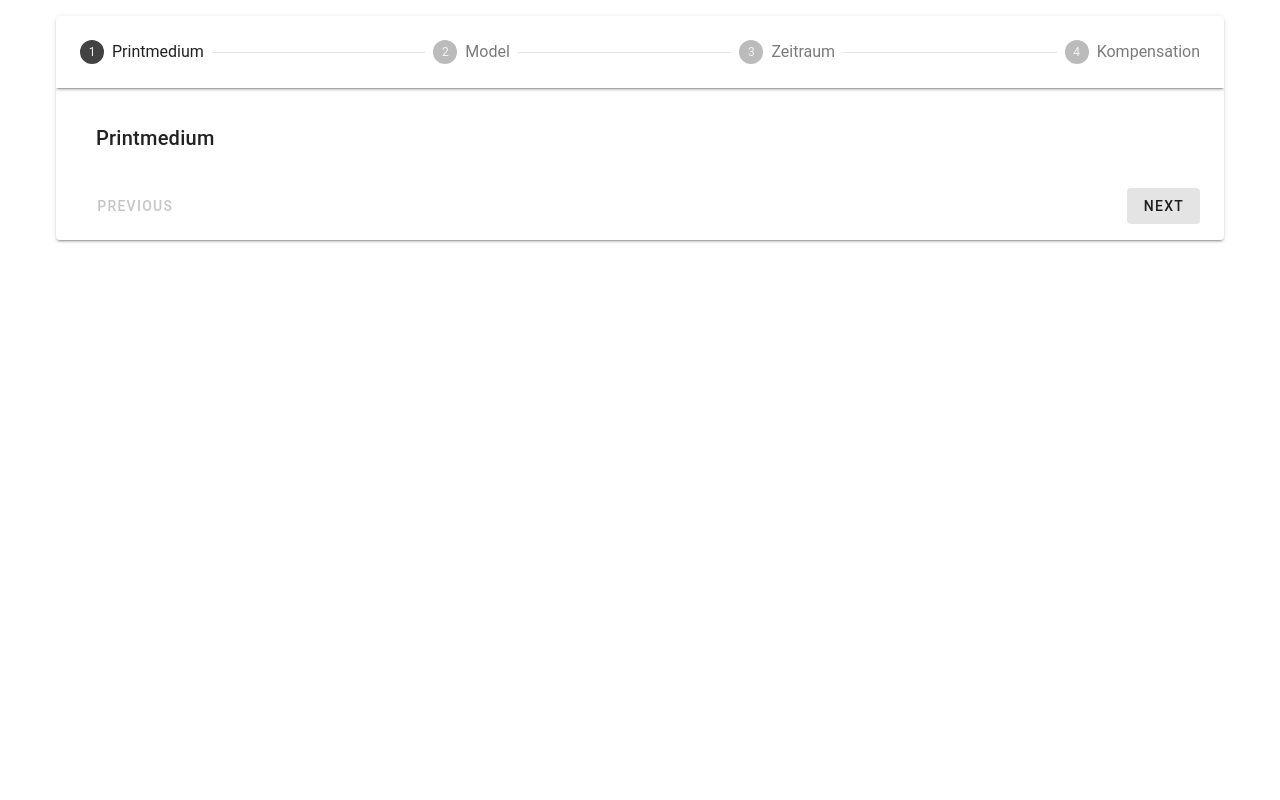
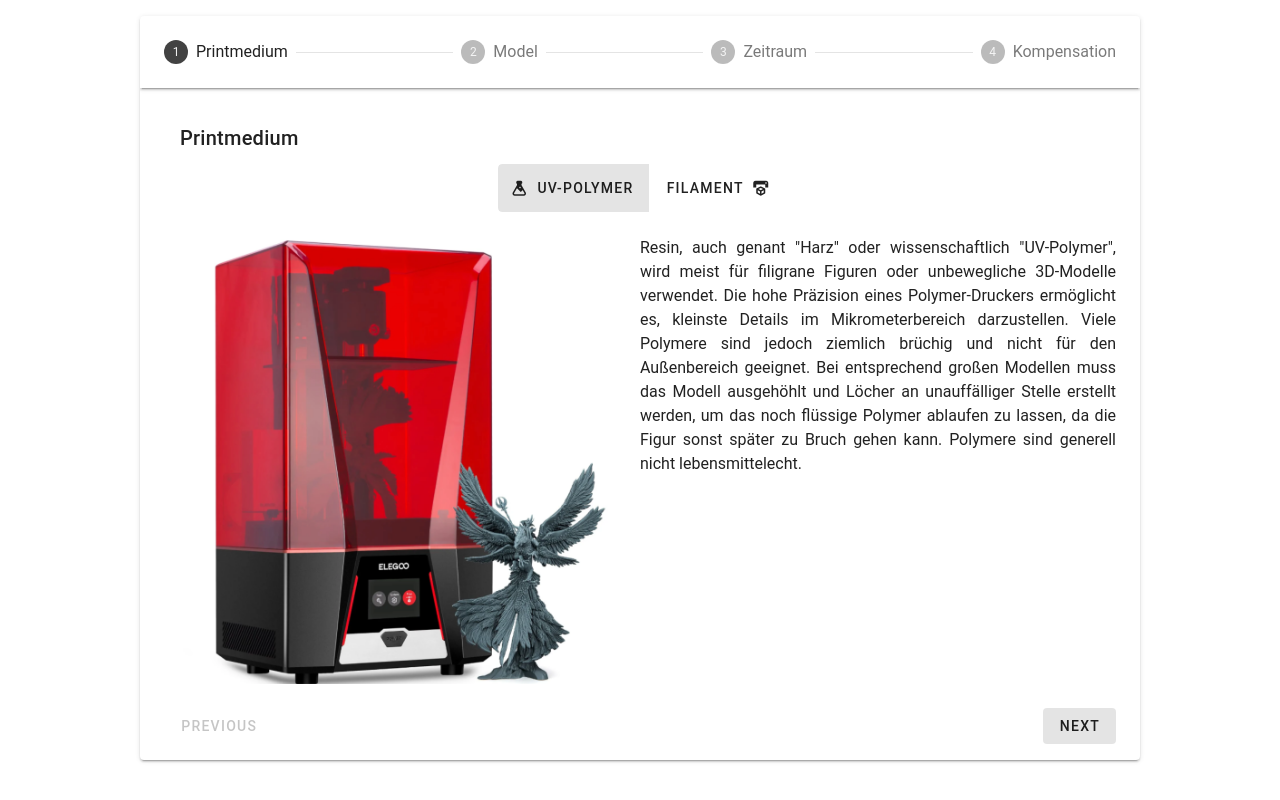
Before and after one commit to kwilfert/3d-print-manager, a Nuxt app: page /new-commission in a window 1280 px wide. Built offline with nearby package versions, Linux system fonts and the light colour scheme.

Commit message:
(WIP) Print medium Form

```diff
--- /dev/null
+++ b/components/forms/PrintMediumForm.vue
@@ -0,0 +1,30 @@
+<script lang="ts" setup>
+const printmedium_base = ref(0)
+</script>
+
+<template>
+  <v-card flat title="Printmedium">
+    <v-row justify="center">
+      <v-btn-toggle v-model="printmedium_base" class="ma-3">
+        <v-btn prepend-icon="mdi-flask" text="UV-Polymer"/>
+        <v-btn append-icon="mdi-printer-3d" text="Filament"/>
+      </v-btn-toggle>
+    </v-row>
+    <v-row>
+      <v-img src="~/assets/images/Elegoo-Saturn-2.webp"></v-img>
+      <v-col>
+        <p class="text-justify">Resin, auch genant "Harz" oder wissenschaftlich "UV-Polymer", wird meist für filigrane Figuren oder
+          unbewegliche 3D-Modelle verwendet. Die hohe Präzision eines Polymer-Druckers ermöglicht es, kleinste Details
+          im Mikrometerbereich
+          darzustellen. Viele Polymere sind jedoch ziemlich brüchig und nicht für den Außenbereich geeignet. Bei
+          entsprechend großen Modellen muss das Modell ausgehöhlt und Löcher an unauffälliger Stelle erstellt werden, um
+          das noch flüssige Polymer ablaufen zu lassen, da die Figur sonst später zu Bruch gehen kann. Polymere sind
+          generell nicht lebensmittelecht.</p>
+      </v-col>
+    </v-row>
+  </v-card>
+</template>
+
+<style scoped>
+
+</style>
--- a/pages/new-commission.vue
+++ b/pages/new-commission.vue
@@ -1,16 +1,15 @@
 <script lang="ts" setup>
 
+import PrintMediumForm from "~/components/forms/PrintMediumForm.vue";
 </script>
 
 <template>
   <v-container>
     <v-row justify="center">
       <v-col class="mt-auto">
-        <v-stepper :items="['Printmedium', 'Model', 'Zeitraum','Kompensation']">
+        <v-stepper :items="['Printmedium', 'Model', 'Zeitraum','Kompensation']" max-width="1000" class="mx-auto">
           <template v-slot:item.1>
-            <v-card title="Printmedium" flat>
-
-            </v-card>
+            <print-medium-form/>
           </template>
 
           <template v-slot:item.2>
```
Also changed, not shown: assets/images/Elegoo-Saturn-2.webp (added).
